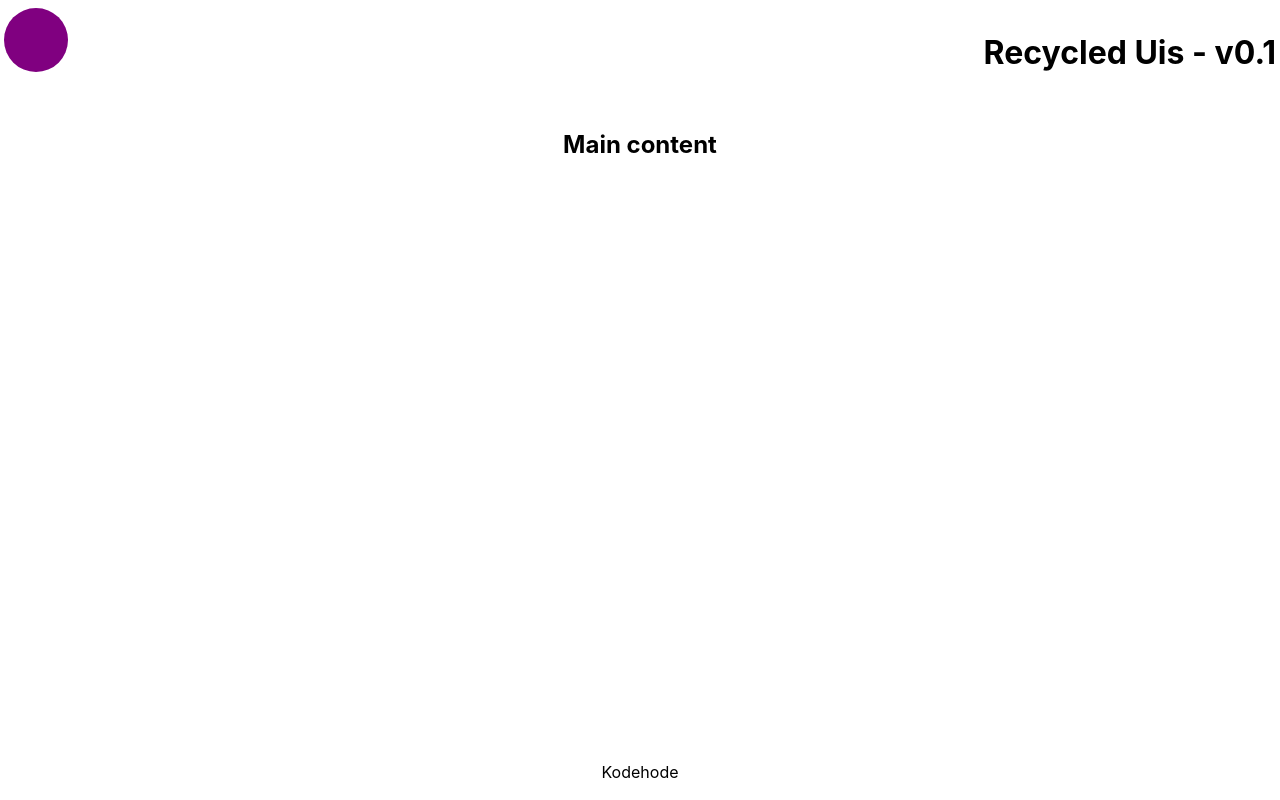
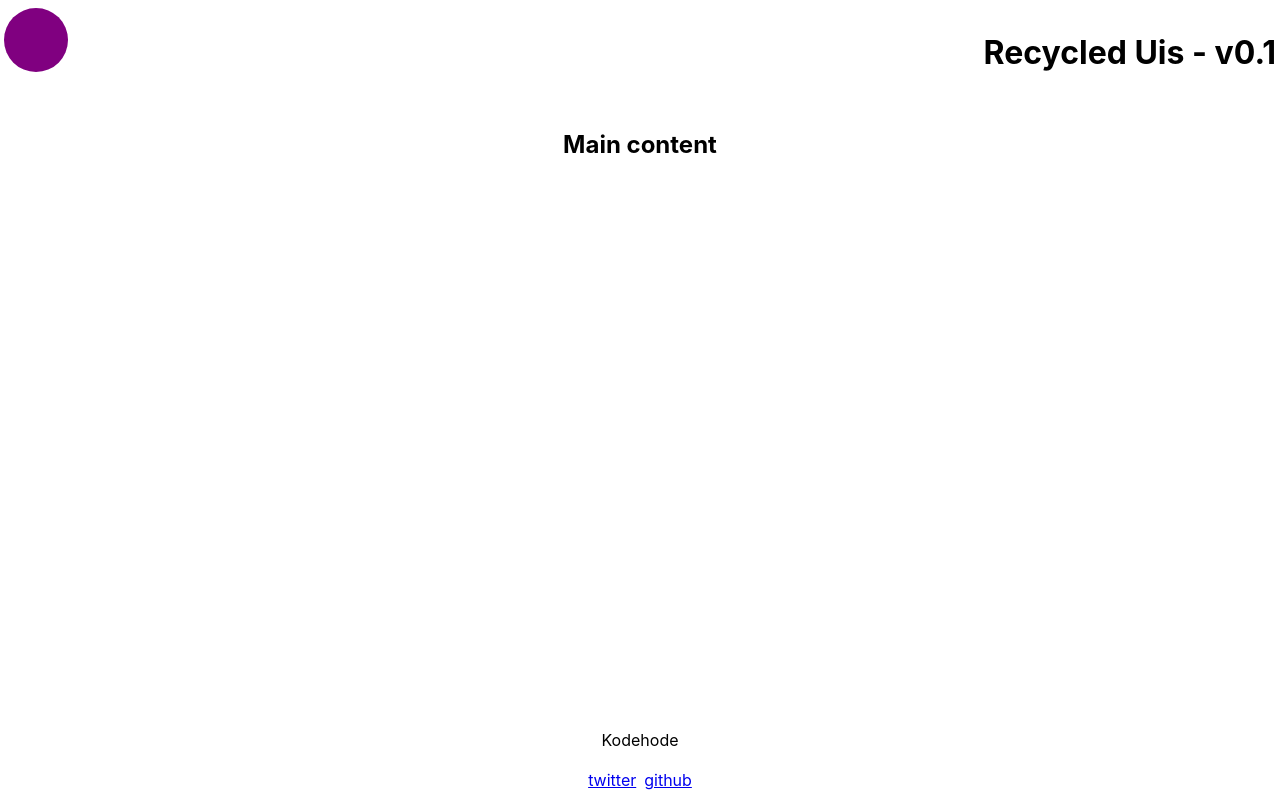
Before and after one commit to LarsGKodehode/frontend-framworks, a React (Vite) app in the folder 1-recycled-uis/: page / in a window 1280 px wide. Built offline with nearby package versions, Linux system fonts and the light colour scheme.

Commit message:
add component with properties

```diff
--- a/1-recycled-uis/src/App.jsx
+++ b/1-recycled-uis/src/App.jsx
@@ -1,5 +1,6 @@
 import { capitalize } from './utils/string-formatting'
 import { Logo } from './components/Logo/Logo'
+import { Social } from './components/Social/Social'
 
 function App() {
   return (
@@ -18,8 +19,12 @@ function App() {
         <h2>Main content</h2>
       </main>
 
-      <footer>
+      <footer className='py-4'>
         <p className='text-center'>Kodehode</p>
+        <div className='flex gap-4 justify-center'>
+          <Social platform="twitter" userName="vite_js" />
+          <Social platform="github" userName="vitejs" />
+        </div>
       </footer>
     </div>
   )
--- /dev/null
+++ b/1-recycled-uis/src/components/Social/Social.jsx
@@ -0,0 +1,9 @@
+export function Social(properties) {
+  console.log(properties)
+  /** Destructuring of properties is quite common */
+  const { platform, userName } = properties
+
+  return (
+    <a href={`www.${platform}.com/${userName}`}>{platform}</a>
+  )
+}
```
Also changed, not shown: 1-recycled-uis/src/components/Social/README.md (added).
